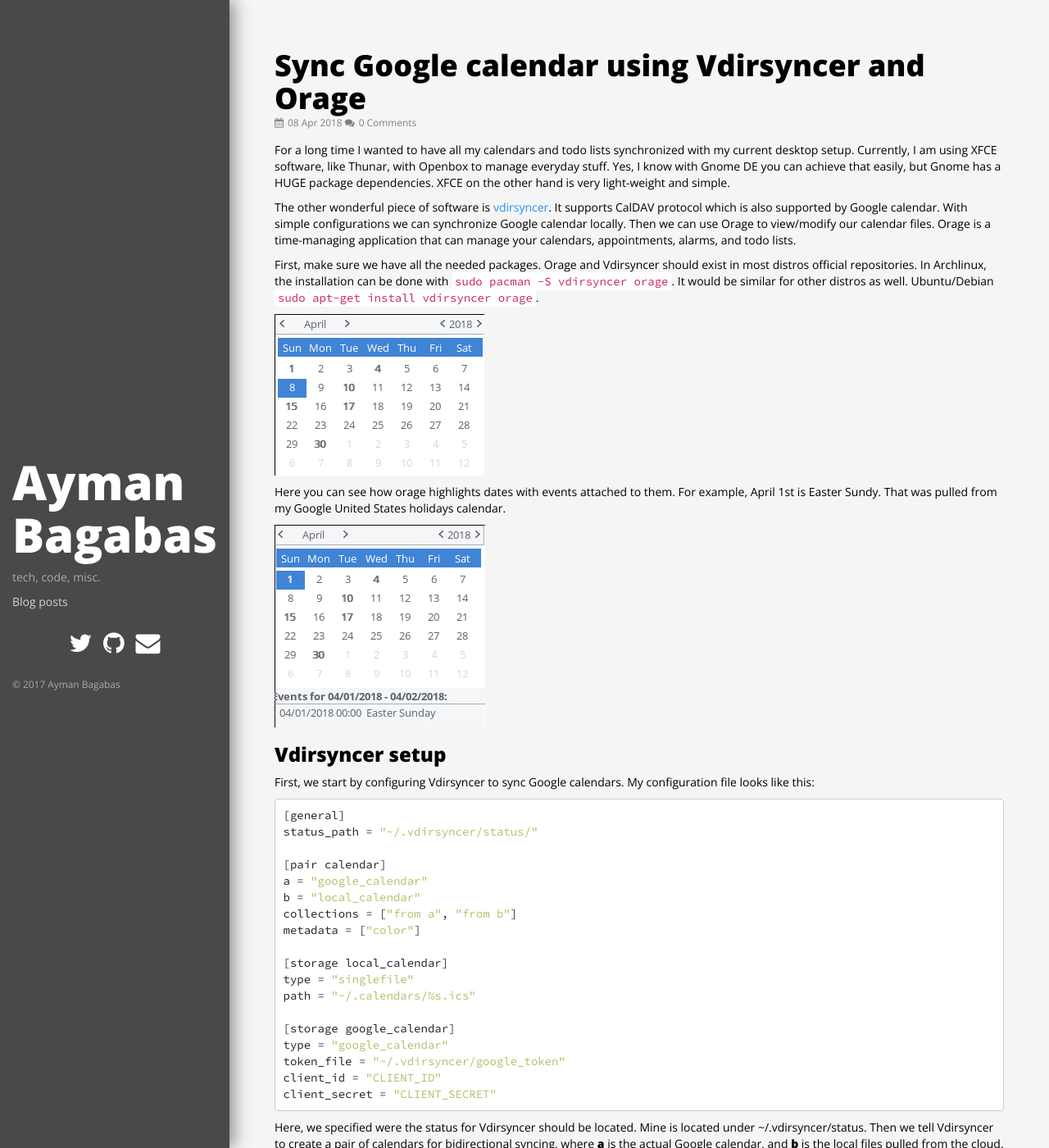
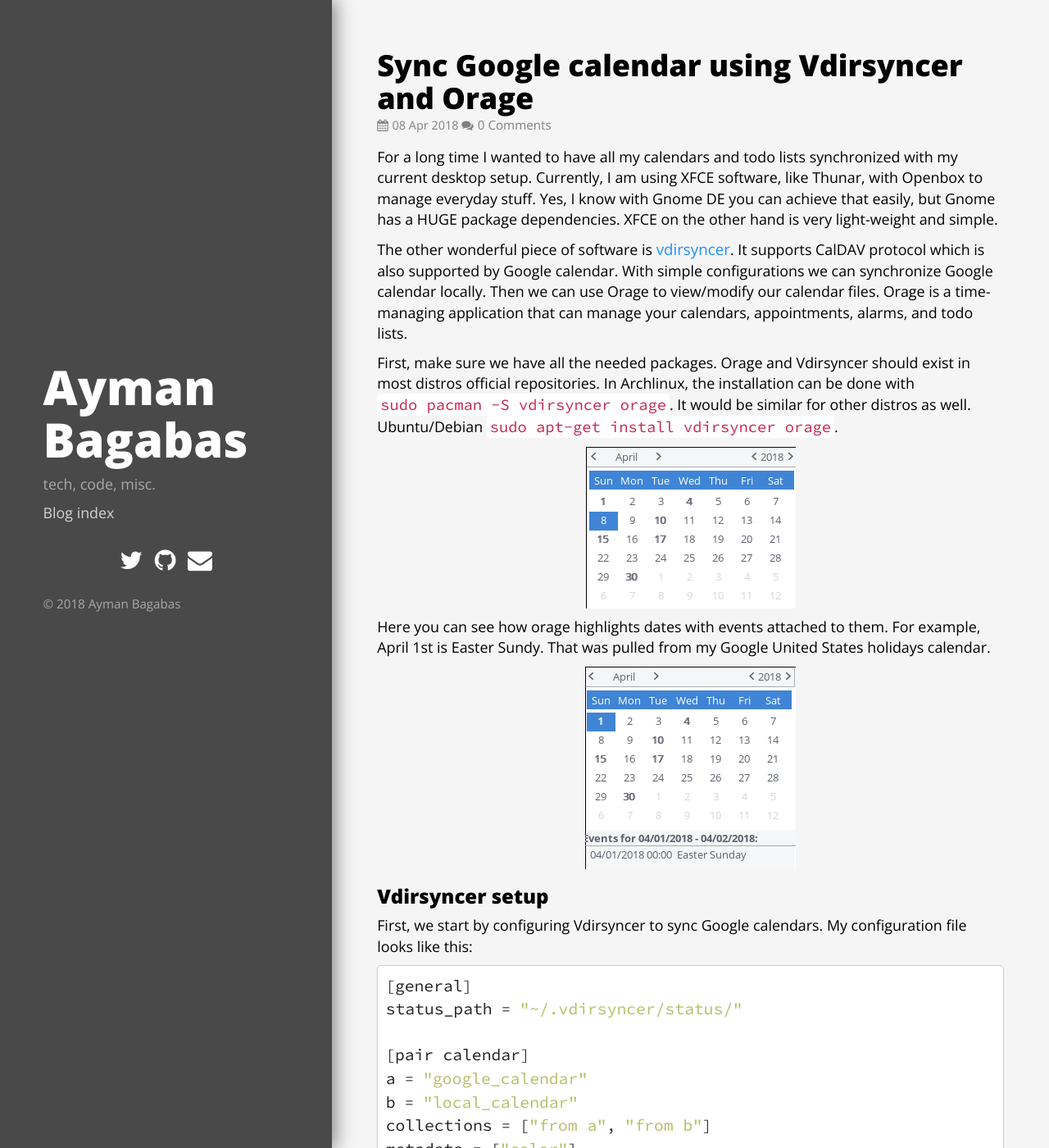
Before and after one commit to aymanbagabas/aymanbagabas.github.io, a Jekyll site: the page built from index.html, in a window 1280 px wide and 1400 px high. Shown: the whole window at 82% size. Built offline with Jekyll 4.4.1, drawn with Linux system fonts in a browser that asks for light colours; comment, search, counter and statistics services are not loaded.

Commit message:
update 2018-04-08

```diff
--- a/_config.yml
+++ b/_config.yml
@@ -13,17 +13,24 @@
 # you will see them accessed via {{ site.title }}, {{ site.email }}, and so on.
 # You can create any custom variable you would like, and they will be accessible
 # in the templates via {{ site.myvariable }}.
-title: Ayman's blog
+title: Ayman Bagabas
 author: Ayman Bagabas
 email: email@aymanbagabas.com
 description: > # this means to ignore newlines until "baseurl:"
   tech, code, misc.
 baseurl: "" # the subpath of your site, e.g. /blog
 url: "http://blog.aymanbagabas.com" # the base hostname & protocol for your site, e.g. http://example.com
-twitter_username: aymanbagabas
-github_username:  aymanbagabas
+twitter:
+  username: aymanbagabas
+github:
+  username: aymanbagabas
+social:
+  name: Ayman Bagabas
+  links:
+    - https://twitter.com/aymanbagabas
+    - https://github.com/aymanbagabas
 
-#Dirs
+# Dirs
 layout_dir: _layouts
 posts_dir: _posts
 
@@ -33,8 +40,12 @@
   input: GFM
   syntax_highlighter: rouge
 highlighter: rouge
-gems:
+plugins:
   - jekyll-feed
+  - jekyll-seo-tag
+  - jekyll-sitemap
+  - jemoji
 exclude:
   - Gemfile
   - Gemfile.lock
+excerpt_separator: "\n"
--- a/_layouts/default.html
+++ b/_layouts/default.html
@@ -20,6 +20,7 @@
         {% else %} {{ site.title }}
         {% endif %}
     </title>
+    {% seo %}
 </head>
 
 <body>
@@ -29,15 +30,15 @@
                 <div id="sidenav">
                     <a href="/"><h1 id='name'>{{ site.author }}</h1></a>
                     <p>{{ site.description }}</p>
-                    <a href="/posts.html">Blog posts</a>
+                    <a href="/posts.html">Blog index</a>
                     <br><br>
                     <div class="social">
-                        <a href="https://twitter.com/{{ site.twitter_username }}" target="_blank" class="fa fa-2x fa-twitter"></a>
-                        <a href="https://github.com/{{ site.github_username }}" target="_blank" class="fa fa-2x fa-github"></a>
+                        <a href="https://twitter.com/{{ site.twitter.username }}" target="_blank" class="fa fa-2x fa-twitter"></a>
+                        <a href="https://github.com/{{ site.github.username }}" target="_blank" class="fa fa-2x fa-github"></a>
                         <a href="mailto:{{ site.email }}" class="fa fa-2x fa-envelope"></a>
                     </div>
                     <footer class="footer">
-                        <small>&copy; 2017 Ayman Bagabas</small>
+                        <small>&copy; 2018 Ayman Bagabas</small>
                     </footer>
                 </div>
             </div>
--- a/css/style.css
+++ b/css/style.css
@@ -10,7 +10,7 @@
 
 * {
     font-family: 'Open Sans', sans-serif;
-    font-size: 100%;
+    font-size: 105%;
 }
 
 a {
@@ -39,7 +39,7 @@
 
 pre, code, pre *, code * {
     font-family: 'Source Code Pro', monospace;
-    font-size: 100%;
+    font-size: 105%;
     white-space: pre;
 }
 
@@ -69,6 +69,12 @@
 
 .col-md-2 a:hover {
     color: white;
+}
+
+div#sidenav {
+    margin: auto;
+    height: 40%;
+    width: 80%;
 }
 
 .social {
@@ -144,6 +150,11 @@
     text-decoration: underline;
 }
 
+.center-image {
+    margin: 0 auto;
+    display: block;
+}
+
 /* On small screens, set height to 'auto' for sidenav and grid */
 
 @media only screen and (max-width: 991px) {
@@ -163,14 +174,14 @@
     #name {font-size: 58px;}
     .col-md-2 {
         position: fixed;
-        width: 20em;
+        width: 25em;
         z-index: 1;
     }
     .col-md-10 {
-        margin-left: 20em;
+        margin-left: 25em;
         width: auto;
     }
-	.content {
-		padding: 40px;
-	}
+    .content {
+        padding: 40px;
+    }
 }
--- a/index.html
+++ b/index.html
@@ -9,7 +9,9 @@
     </small>
 
     {{ post.content }}
+    <br>
     <hr>
+    <br>
 {% endfor %}
 
 <center><a href="/posts.html">View all posts</a></center>
--- a/posts.html
+++ b/posts.html
@@ -1,9 +1,9 @@
 ---
-title: "Blog posts"
+title: "Blog index"
 layout: default
 ---
 
-<h1>Blog posts</h1>
+<h1>Blog index</h1>
 <br>
 
 <ul>
```
Also changed, not shown: Gemfile (+6 -2 lines), Gemfile.lock, 1 other file.
